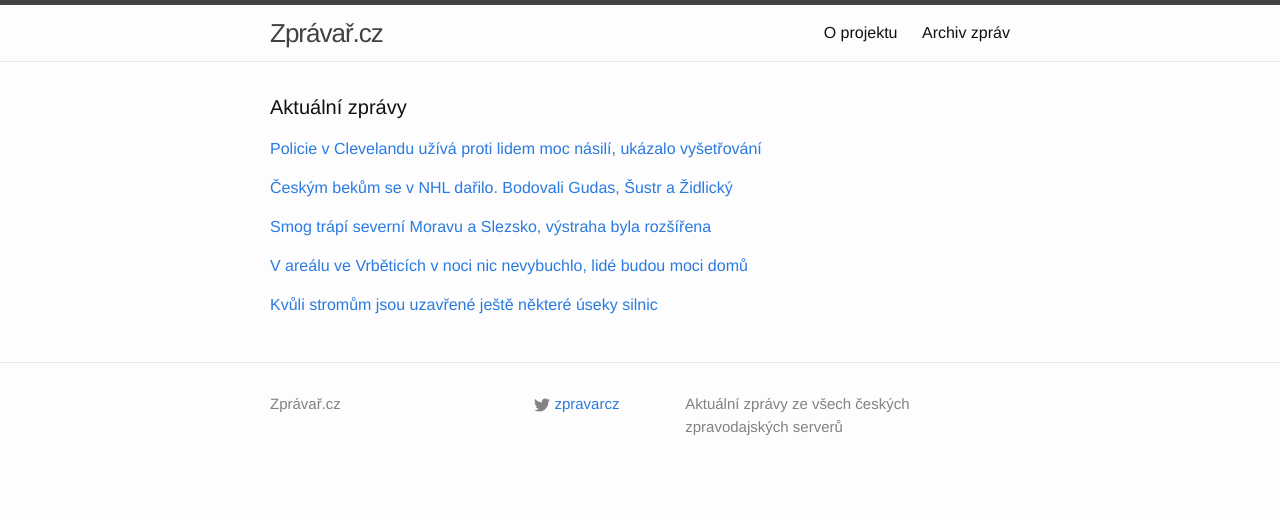
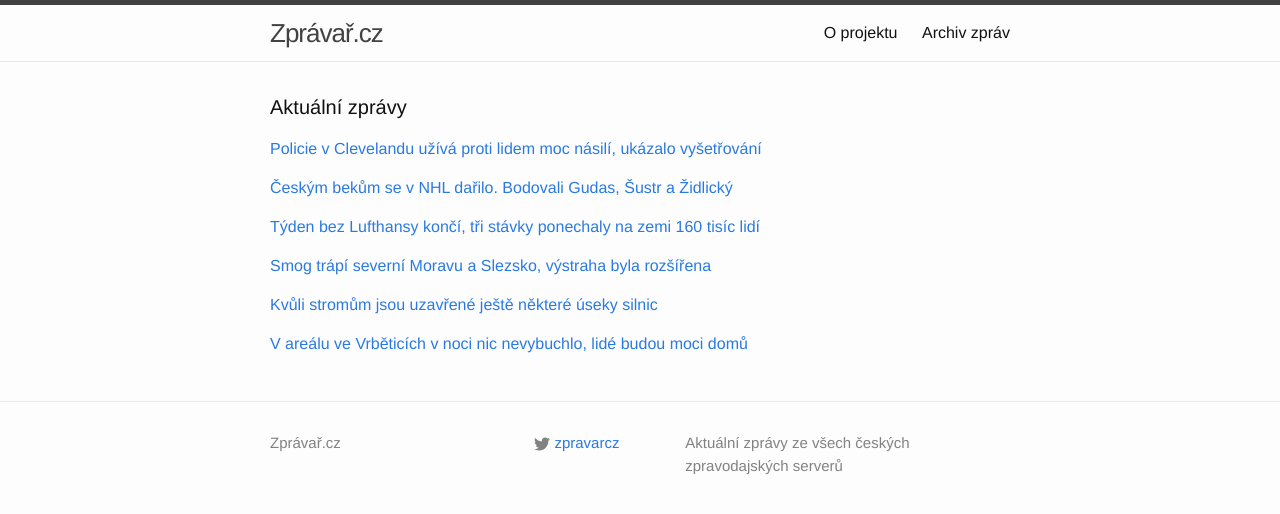
Before and after one commit to adliska/zpravar, a Jekyll site: the page built from index.html, in a window 1280 px wide. Shown: the top 514 px of the page. Built offline with Jekyll 4.4.1, drawn with Linux system fonts in a browser that asks for light colours; some of the changed lines change nothing that is shown.

Commit message:
zpravar news update

```diff
--- a/index.html
+++ b/index.html
@@ -24,20 +24,21 @@ layout: default
 <li><a href=http://www.sportovninoviny.cz/zpravy/ceskym-bekum-se-v-nhl-darilo-bodovali-gudas-sustr-a-zidlicky/1155295>Českým bekům se v NHL dařilo. Bodovali Gudas, Šustr a Židlický - www.sportovninoviny.cz</a></li>
 <li><a href=http://sport.aktualne.cz/den-ceskych-obrancu-gudas-dal-gol-dalsi-bodovali/r~926703507c4111e4b5c5002590604f2e/>Den českých obránců. Gudas dal gól, další bodovali - sport.aktualne.cz</a></li>
 </ul>
-</div><p><a href="javascript:;" onclick="toggle_visibility('zpravy2')">Smog trápí severní Moravu a Slezsko, výstraha byla rozšířena</a></p>
+</div><p><a href="javascript:;" onclick="toggle_visibility('zpravy2')">Týden bez Lufthansy končí, tři stávky ponechaly na zemi 160 tisíc lidí</a></p>
 <div id="zpravy2" style="display:none">
+<ul>
+<li><a href=http://www.ceskatelevize.cz/ct24/ekonomika/294522-tyden-bez-lufthansy-konci-tri-stavky-ponechaly-na-zemi-160-tisic-lidi/>Týden bez Lufthansy končí, tři stávky ponechaly na zemi 160 tisíc lidí - www.ceskatelevize.cz</a></li>
+<li><a href=http://zpravy.e15.cz/byznys/doprava-a-logistika/lufthansa-se-po-skonceni-stavky-pilotu-vraci-k-beznemu-provozu-1143054>Lufthansa se po skončení stávky pilotů vrací k běžnému provozu - zpravy.e15.cz</a></li>
+<li><a href=http://www.denik.cz/ekonomika/lufthansa-se-po-skonceni-stavky-pilotu-vraci-k-beznemu-provozu-20141205.html>Lufthansa se po skončení stávky pilotů vrací k běžnému provozu - www.denik.cz</a></li>
+<li><a href=http://www.financninoviny.cz/zpravodajstvi/zpravy/lufthansa-se-po-skonceni-stavky-pilotu-vraci-k-beznemu-provozu/1155312>Lufthansa se po skončení stávky pilotů vrací k běžnému provozu - www.financninoviny.cz</a></li>
+</ul>
+</div><p><a href="javascript:;" onclick="toggle_visibility('zpravy3')">Smog trápí severní Moravu a Slezsko, výstraha byla rozšířena</a></p>
+<div id="zpravy3" style="display:none">
 <ul>
 <li><a href=http://zpravy.aktualne.cz/regiony/moravskoslezsky/smogova-situace-uz-plati-pro-cely-sever-moravy-krome-trineck/r~284643ce7c4a11e49e4b0025900fea04/>Smog trápí severní Moravu a Slezsko, výstraha byla rozšířena - zpravy.aktualne.cz</a></li>
 <li><a href=http://www.denik.cz/z_domova/smogova-situace-uz-plati-pro-cely-sever-moravy-krome-trinecka-20141205.html>Smogová situace už platí pro celý sever Moravy kromě Třinecka - www.denik.cz</a></li>
 <li><a href=http://www.ceskenoviny.cz/zpravy/zpravy/smogova-situace-uz-plati-pro-cely-sever-moravy-krome-trinecka/1155293>Smogová situace už platí pro celý sever Moravy kromě Třinecka - www.ceskenoviny.cz</a></li>
 <li><a href=http://www.novinky.cz/domaci/355479-na-severu-moravy-hrozi-smog.html>Na severu Moravy hrozí smog  - www.novinky.cz</a></li>
-</ul>
-</div><p><a href="javascript:;" onclick="toggle_visibility('zpravy3')">V areálu ve Vrběticích v noci nic nevybuchlo, lidé budou moci domů</a></p>
-<div id="zpravy3" style="display:none">
-<ul>
-<li><a href=http://zlin.idnes.cz/municni-areal-ve-vrbeticich-evakuace-lide-se-vrati-domu-pg2-/zlin-zpravy.aspx?c=A141205_075213_zlin-zpravy_skr>V areálu ve Vrběticích v noci nic nevybuchlo, lidé budou moci domů - zlin.idnes.cz</a></li>
-<li><a href=http://www.ceskenoviny.cz/zpravy/zpravy/z-arealu-ve-vrbeticich-se-v-noci-neozval-nerizeny-vybuch/1155279>Z areálu ve Vrběticích se v noci neozval neřízený výbuch - www.ceskenoviny.cz</a></li>
-<li><a href=http://www.ceskenoviny.cz/zpravy/zpravy/lide-evakuovani-z-okoli-vybuchleho-skladu-se-mozna-vrati-domu/1155279>Lidé evakuovaní z okolí vybuchlého skladu se možná vrátí domů - www.ceskenoviny.cz</a></li>
 </ul>
 </div><p><a href="javascript:;" onclick="toggle_visibility('zpravy4')">Kvůli stromům jsou uzavřené ještě některé úseky silnic</a></p>
 <div id="zpravy4" style="display:none">
@@ -46,4 +47,11 @@ layout: default
 <li><a href=http://www.denik.cz/z_domova/stromy-na-jihu-moravy-blokuji-ctyri-useky-ostatni-jsou-sjizdne-20141205.html>Stromy na jihu Moravy blokují čtyři úseky, ostatní jsou sjízdné - www.denik.cz</a></li>
 <li><a href=http://www.ceskenoviny.cz/zpravy/zpravy/na-vysocine-jsou-kvuli-stromum-uzavrene-jeste-tri-useky-silnic/1155297>Na Vysočině jsou kvůli stromům uzavřené ještě tři úseky silnic - www.ceskenoviny.cz</a></li>
 </ul>
+</div><p><a href="javascript:;" onclick="toggle_visibility('zpravy5')">V areálu ve Vrběticích v noci nic nevybuchlo, lidé budou moci domů</a></p>
+<div id="zpravy5" style="display:none">
+<ul>
+<li><a href=http://zlin.idnes.cz/municni-areal-ve-vrbeticich-evakuace-lide-se-vrati-domu-pg2-/zlin-zpravy.aspx?c=A141205_075213_zlin-zpravy_skr>V areálu ve Vrběticích v noci nic nevybuchlo, lidé budou moci domů - zlin.idnes.cz</a></li>
+<li><a href=http://www.ceskenoviny.cz/zpravy/zpravy/z-arealu-ve-vrbeticich-se-v-noci-neozval-nerizeny-vybuch/1155279>Z areálu ve Vrběticích se v noci neozval neřízený výbuch - www.ceskenoviny.cz</a></li>
+<li><a href=http://www.ceskenoviny.cz/zpravy/zpravy/lide-evakuovani-z-okoli-vybuchleho-skladu-se-mozna-vrati-domu/1155279>Lidé evakuovaní z okolí vybuchlého skladu se možná vrátí domů - www.ceskenoviny.cz</a></li>
+</ul>
 </div></div>
```
